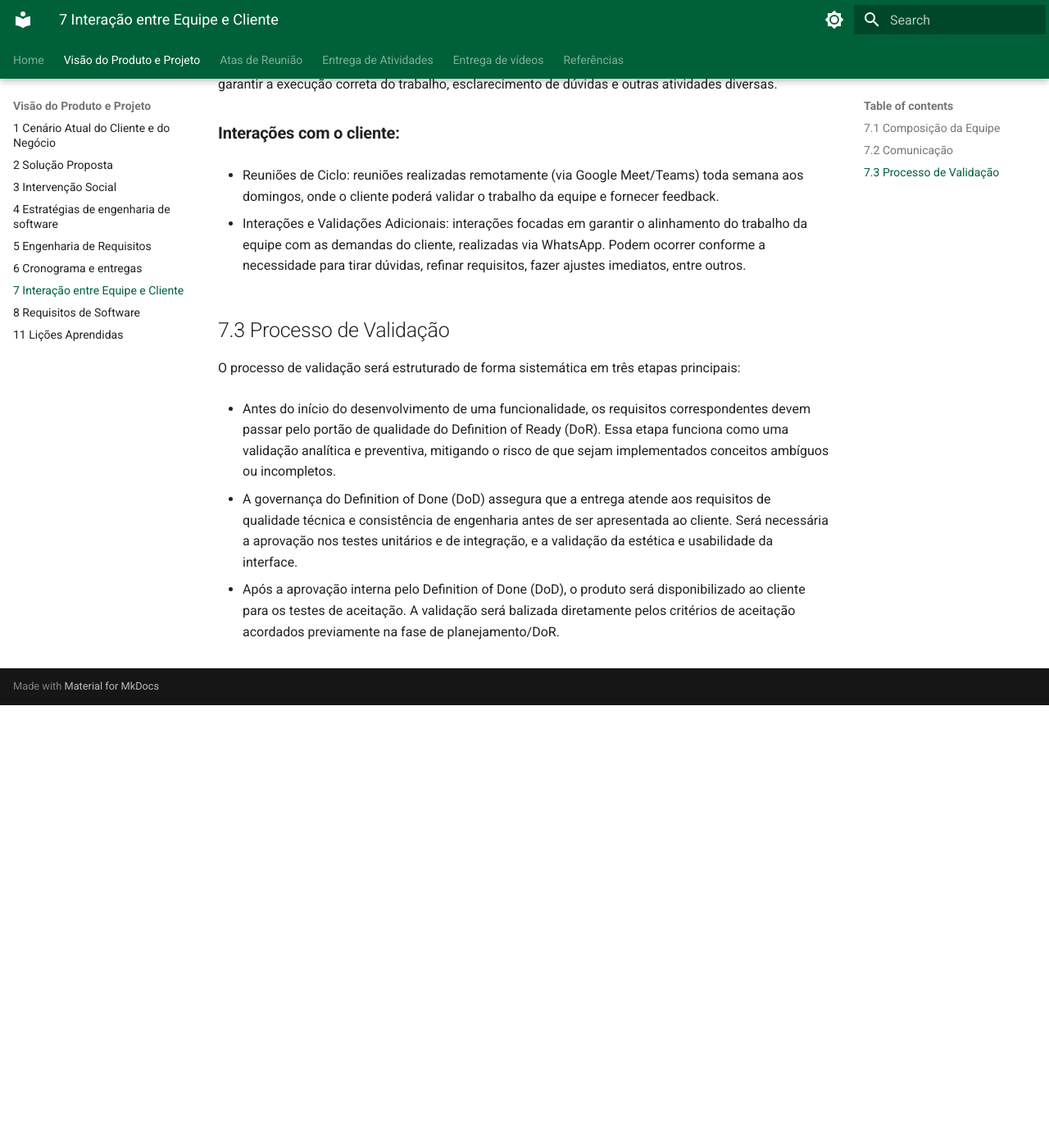
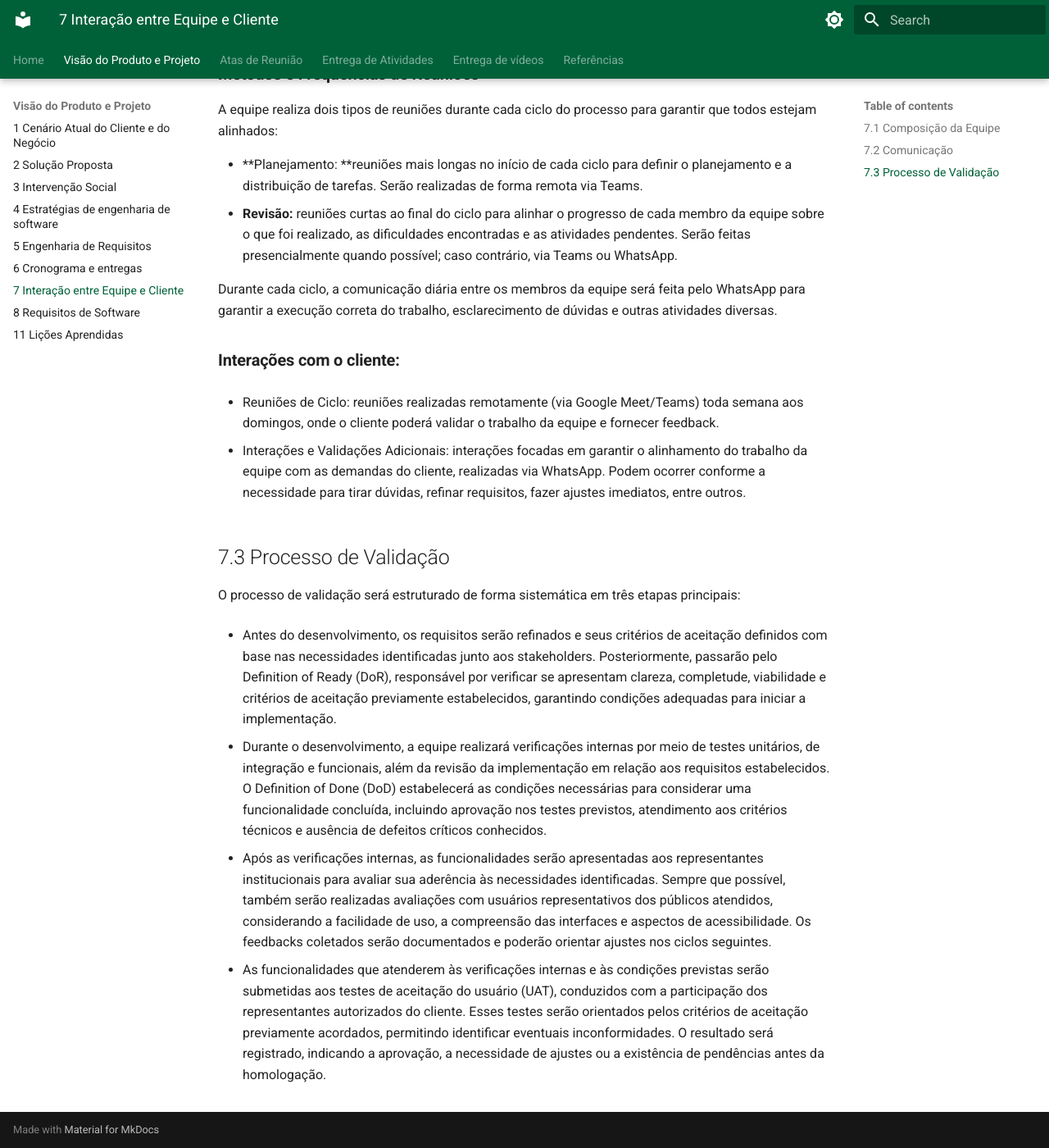
Before and after one commit to mdsreq-fga-unb/REQ-2026.2-T01-IBRADA-NET, an MkDocs documentation site: the page built from docs/documento-visao/7_interacao.md, in a window 1280 px wide and 1400 px high, scrolled down 1523 px. Shown: the whole window at 82% size. Built offline with MkDocs 1.6.1 and Material for MkDocs 9.7.7, drawn with Linux system fonts in a browser that asks for light colours; before the commit the page ends 2383 px from its top, so only the background shows below that; some of the changed text lies outside the part shown.

Commit message:
fix: ajustes da issue aberta unidade 1

```diff
--- a/docs/documento-visao/7_interacao.md
+++ b/docs/documento-visao/7_interacao.md
@@ -7,10 +7,13 @@
 |Gerente de Projeto |Coordena o projeto, garante a comunicação entre cliente e equipe, controla prazos e entregas.|Filipe|-|
 |Analista de Requisitos |Define os requisitos funcionais e não funcionais do sistema e garante que eles sejam atendidos. |Gabriel Guedes|Cauã Mendes, Gabriel Guedes, Filipe Brito, Igor Lima, Vinícius dos Santos, Zayra Moraes|
 |Desenvolvedores|Responsável pela interface do usuário, design e implementação das funcionalidades no lado do cliente ou implementação lógica de negócios, integração com banco de dados e APIs.|Zayra moraes|Arthur Scartezini, Filipe Brito, Igor Lima, Cauã Mendes, Vinicius dos Santos, Gabriel Guedes|
-|StakeHolder/Cliente|Cliente principal ou representa o interesse do cliente quando este não estiver presente.|Arthur Scartezini|Guilherme Sampaio, Nelson Vicente|
+|StakeHolder/representantes Institucionais|Cliente principal |Guilherme Sampaio | Nelson Vicente|
+|Cliente Institucional|Define as necessidades institucionais e é a destinatária da solução.|Instituição beneficiária do projeto|Ibrada|Instituição beneficiária do projeto|
 |Analista de QA|Garante a qualidade do produto, executando testes de funcionalidade, performance e usabilidade. |Vinicius dos Santos|Gabriel Guedes|
 
 *Tabela 7: Composição da equipe*
+
+A equipe contará com um proxy interno do cliente, exercido por Arthur Scartezini, que atuará como facilitador da comunicação entre a equipe de desenvolvimento e os representantes institucionais. Sua proximidade com a perspectiva do cliente permitirá contribuir com opiniões e esclarecimentos durante o levantamento e refinamento dos requisitos, além de favorecer uma comunicação mais informal e ágil. Entretanto, sua atuação terá caráter consultivo, permanecendo a validação formal dos requisitos e a aprovação das entregas sob responsabilidade dos representantes autorizados da instituição.
 
 ## 7.2 Comunicação
 
@@ -41,8 +44,10 @@
 
 O processo de validação será estruturado de forma sistemática em três etapas principais:
 
-- Antes do início do desenvolvimento de uma funcionalidade, os requisitos correspondentes devem passar pelo portão de qualidade do Definition of Ready (DoR). Essa etapa funciona como uma validação analítica e preventiva, mitigando o risco de que sejam implementados conceitos ambíguos ou incompletos.
+- Antes do desenvolvimento, os requisitos serão refinados e seus critérios de aceitação definidos com base nas necessidades identificadas junto aos stakeholders. Posteriormente, passarão pelo Definition of Ready (DoR), responsável por verificar se apresentam clareza, completude, viabilidade e critérios de aceitação previamente estabelecidos, garantindo condições adequadas para iniciar a implementação.
 
-- A governança do Definition of Done (DoD) assegura que a entrega atende aos requisitos de qualidade técnica e consistência de engenharia antes de ser apresentada ao cliente. Será necessária a aprovação nos testes unitários e de integração, e a validação da estética e usabilidade da interface.
+- Durante o desenvolvimento, a equipe realizará verificações internas por meio de testes unitários, de integração e funcionais, além da revisão da implementação em relação aos requisitos estabelecidos. O Definition of Done (DoD) estabelecerá as condições necessárias para considerar uma funcionalidade concluída, incluindo aprovação nos testes previstos, atendimento aos critérios técnicos e ausência de defeitos críticos conhecidos.
 
-- Após a aprovação interna pelo Definition of Done (DoD), o produto será disponibilizado ao cliente para os testes de aceitação. A validação será balizada diretamente pelos critérios de aceitação acordados previamente na fase de planejamento/DoR.
+- Após as verificações internas, as funcionalidades serão apresentadas aos representantes institucionais para avaliar sua aderência às necessidades identificadas. Sempre que possível, também serão realizadas avaliações com usuários representativos dos públicos atendidos, considerando a facilidade de uso, a compreensão das interfaces e aspectos de acessibilidade. Os feedbacks coletados serão documentados e poderão orientar ajustes nos ciclos seguintes.
+
+- As funcionalidades que atenderem às verificações internas e às condições previstas serão submetidas aos testes de aceitação do usuário (UAT), conduzidos com a participação dos representantes autorizados do cliente. Esses testes serão orientados pelos critérios de aceitação previamente acordados, permitindo identificar eventuais inconformidades. O resultado será registrado, indicando a aprovação, a necessidade de ajustes ou a existência de pendências antes da homologação.
```
Also changed, not shown: docs/atas-reuniao/ata1.md (+2 -2 lines).
